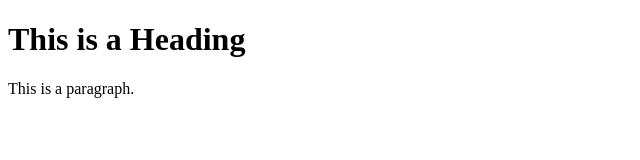
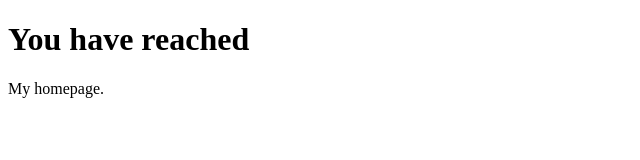
Before and after one commit to siddheshtambecode/mlisfun, a plain HTML site: page index.html in a window 1280 px wide. Shown: the whole page, without its empty margins (0-640 px from the left). Drawn offline with Linux system fonts and the light colour scheme.

Commit message:
Edit test

```diff
--- a/index.html
+++ b/index.html
@@ -1,12 +1,12 @@
 <!DOCTYPE html>
 <html>
 <head>
-<title>Page Title</title>
+<title>Welcome</title>
 </head>
 <body>
 
-<h1>This is a Heading</h1>
-<p>This is a paragraph.</p>
+<h1>You have reached</h1>
+<p>My homepage.</p>
 
 </body>
 </html>
```
